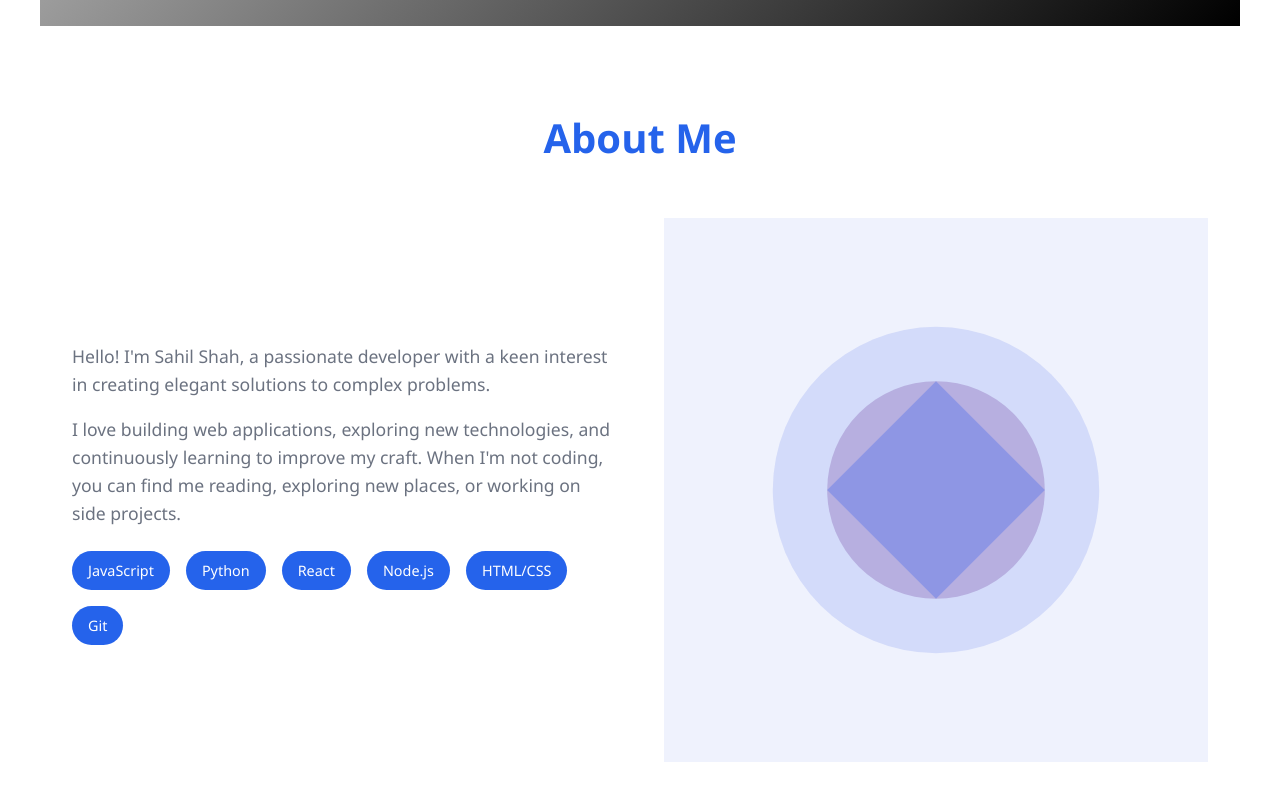
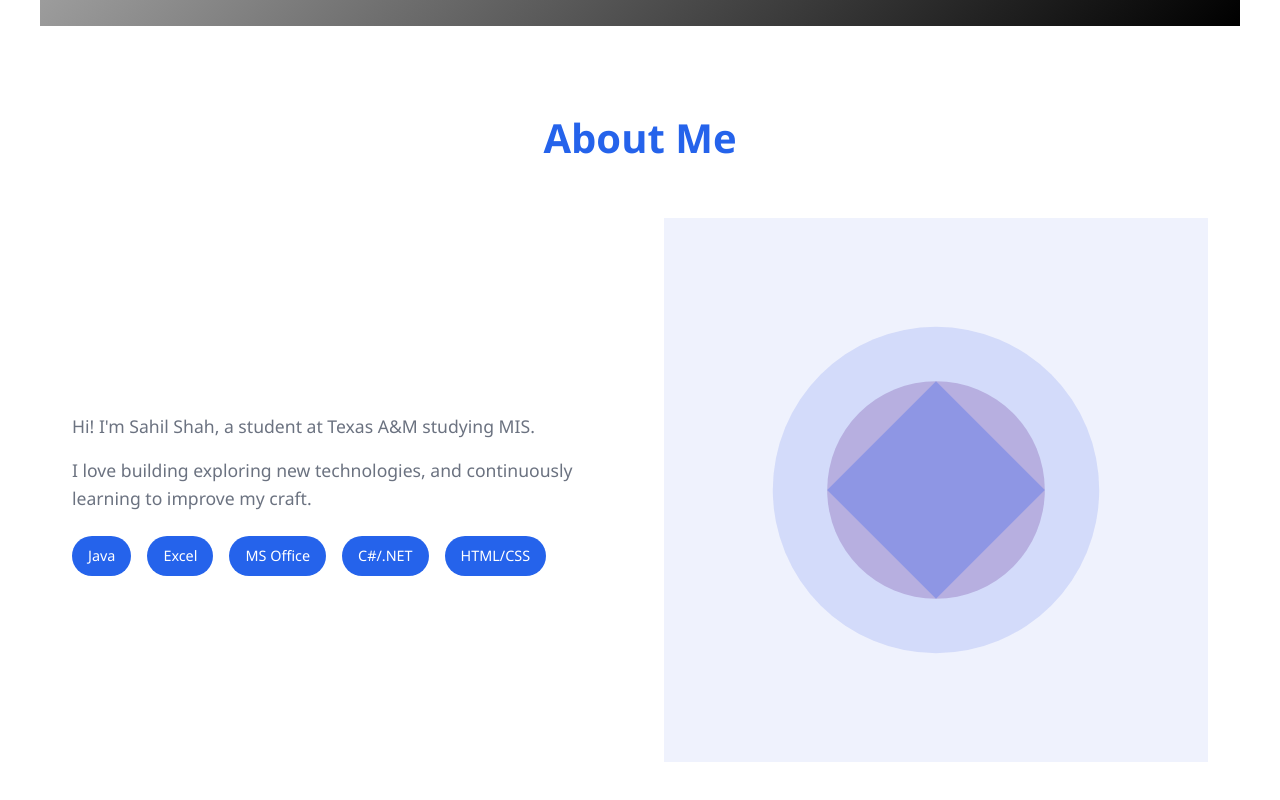
Before and after one commit to sshah-27/sshah-27.github.io, a plain HTML site: page index.html in a window 1280 px wide. Shown: the part 774-1574 px from the top of the page. Drawn offline with Linux system fonts and the light colour scheme.

Commit message:
Update personal information and skills in index.html

```diff
--- a/index.html
+++ b/index.html
@@ -453,7 +453,7 @@
             <h1>Hi, I'm Sahil Shah</h1>
 
             <!-- PERSONALIZATION: Your professional title/tagline -->
-            <p class="tagline">Developer | Designer | Problem Solver</p>
+            <p class="tagline">Student | Learner | Innovator</p>
 
             <!-- Call-to-action buttons -->
             <div class="cta-buttons">
@@ -469,18 +469,18 @@
         <div class="about-content">
             <div class="about-text">
                 <!-- PERSONALIZATION: Write your bio here (2-3 paragraphs recommended) -->
-                <p>Hello! I'm Sahil Shah, a passionate developer with a keen interest in creating elegant solutions to complex problems.</p>
-                <p>I love building web applications, exploring new technologies, and continuously learning to improve my craft. When I'm not coding, you can find me reading, exploring new places, or working on side projects.</p>
+                <p>Hi! I'm Sahil Shah, a student at Texas A&M studying MIS.</p>
+                <p>I love building exploring new technologies, and continuously learning to improve my craft. </p>
 
                 <!-- PERSONALIZATION: Add/remove/edit skills to match your expertise -->
                 <!-- TIP: Each skill appears as a colored badge -->
                 <div class="skills">
-                    <span class="skill-tag">JavaScript</span>
-                    <span class="skill-tag">Python</span>
-                    <span class="skill-tag">React</span>
-                    <span class="skill-tag">Node.js</span>
+                    <span class="skill-tag">Java</span>
+                    <span class="skill-tag">Excel</span>
+                    <span class="skill-tag">MS Office</span>
+                    <span class="skill-tag">C#/.NET</span>
                     <span class="skill-tag">HTML/CSS</span>
-                    <span class="skill-tag">Git</span>
+                    <!-- <span class="skill-tag">Git</span> -->
                 </div>
             </div>
 
```
